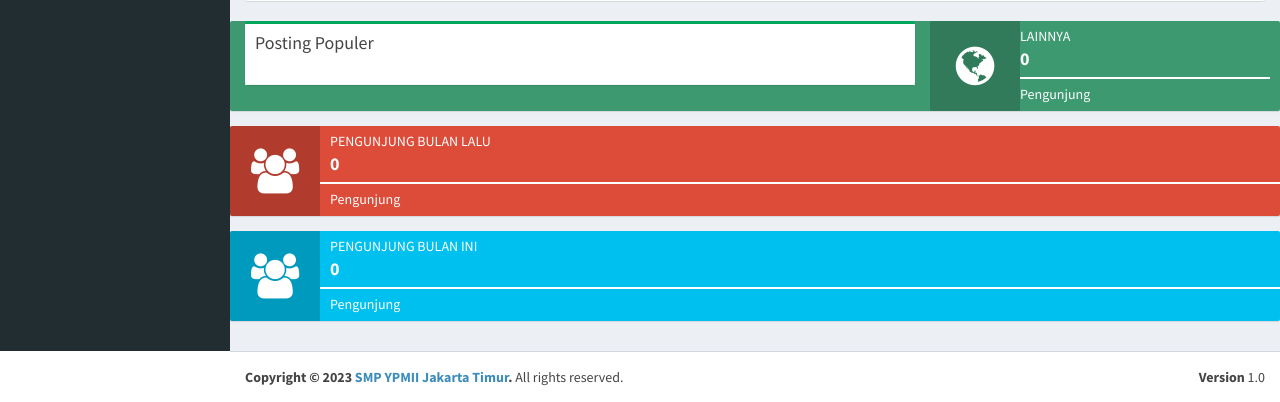
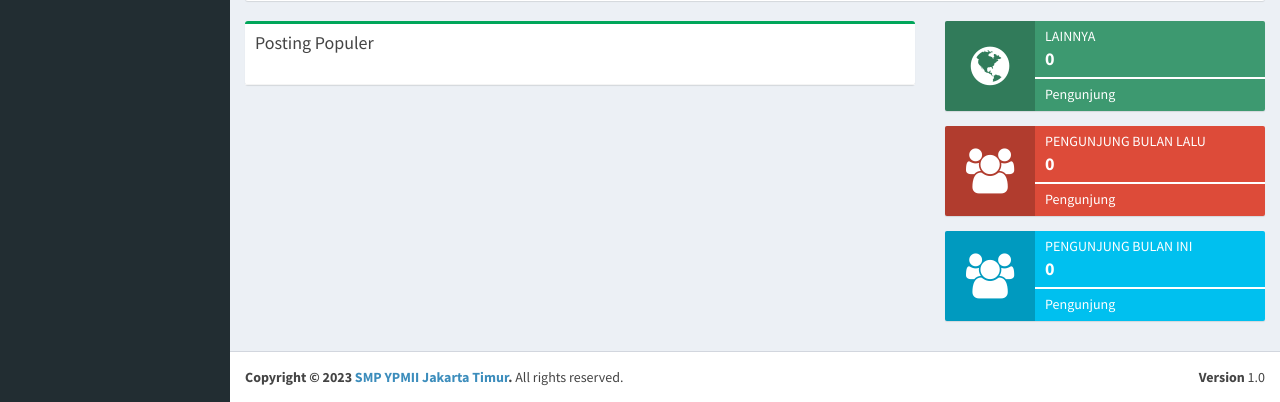
Before and after one commit to RexT1/SchoolProfile, a CodeIgniter app: page /smpypmii/admin/dashboard in a window 1280 px wide. Shown: the part 559-961 px from the top of the page. Run offline with CodeIgniter, Linux system fonts and the light colour scheme; the visitor is signed in with stand-in values (Sample User, id 1); data comes from the database, SQL or seed files in the repository; data that the repository does not hold is empty; some libraries are stand-ins or nearby versions.

Commit message:
Update Code

```diff
--- a/application/views/admin/v_agenda.php
+++ b/application/views/admin/v_agenda.php
@@ -256,7 +256,7 @@ $jum_pesan = $query->num_rows();
      <div class="control-sidebar-bg"></div>
   </div>
   <!-- ./wrapper -->
-
+s
   <!--Modal Add Pengguna-->
   <div class="modal fade" id="myModal" tabindex="-1" role="dialog" aria-labelledby="myModalLabel">
     <div class="modal-dialog" role="document">
--- a/application/views/admin/v_dashboard.php
+++ b/application/views/admin/v_dashboard.php
@@ -327,6 +327,7 @@ $jum_pesan = $query->num_rows();
           </div>
           <!-- /.col -->
 
+          <div class="col-md-4">
             <!-- /.info-box -->
             <div class="info-box bg-olive">
               <span class="info-box-icon"><i class="fa fa-globe"></i></span>
@@ -396,6 +397,8 @@ $jum_pesan = $query->num_rows();
           <!-- /.col -->
         </div>
         <!-- /.row -->
+
+
       </section>
       <!-- /.content -->
     </div>
```
